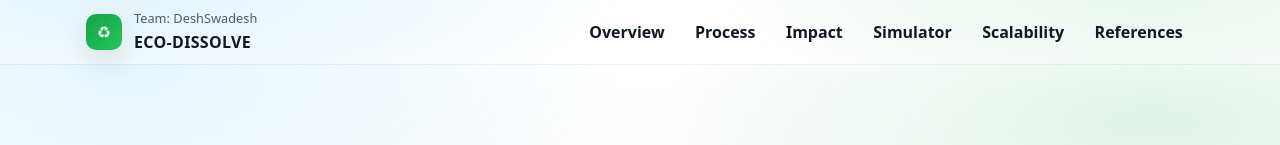
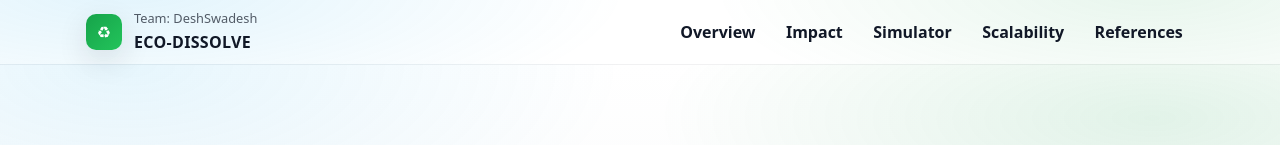
Before and after one commit to Ziyaxoxo/ECO-DISSOLVE, a plain HTML site: page index.html in a window 1280 px wide. Shown: the top 145 px of the page. Drawn offline with Linux system fonts and the light colour scheme.

Commit message:
Update index.html

```diff
--- a/index.html
+++ b/index.html
@@ -27,7 +27,7 @@
 
         <nav id="site-nav" class="site-nav" aria-label="Primary">
           <a href="#overview">Overview</a>
-          <a href="#process">Process</a>
+
           <a href="#impact">Impact</a>
           <a href="#simulator">Simulator</a>
           <a href="#scalability">Scalability</a>
```
